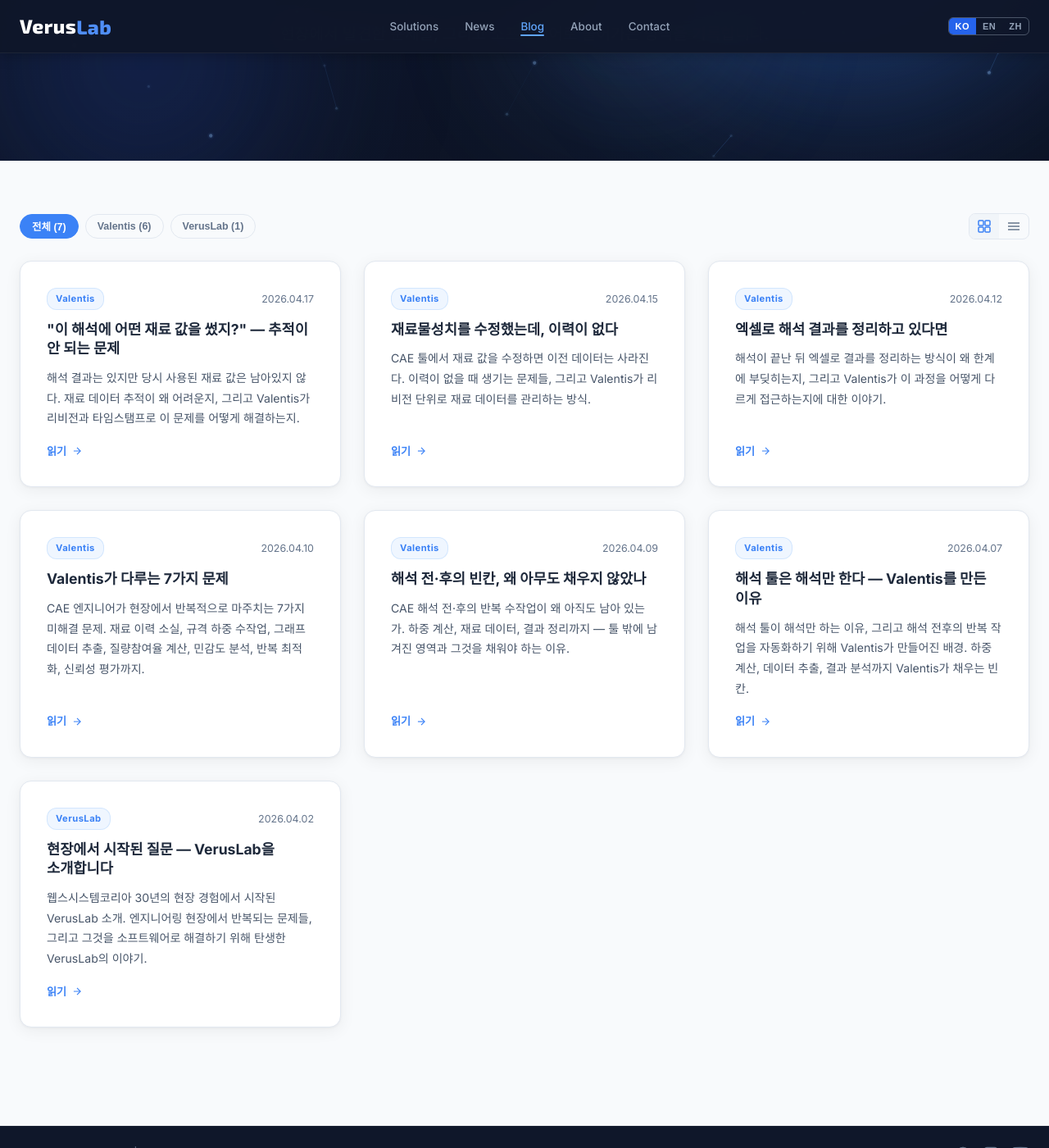
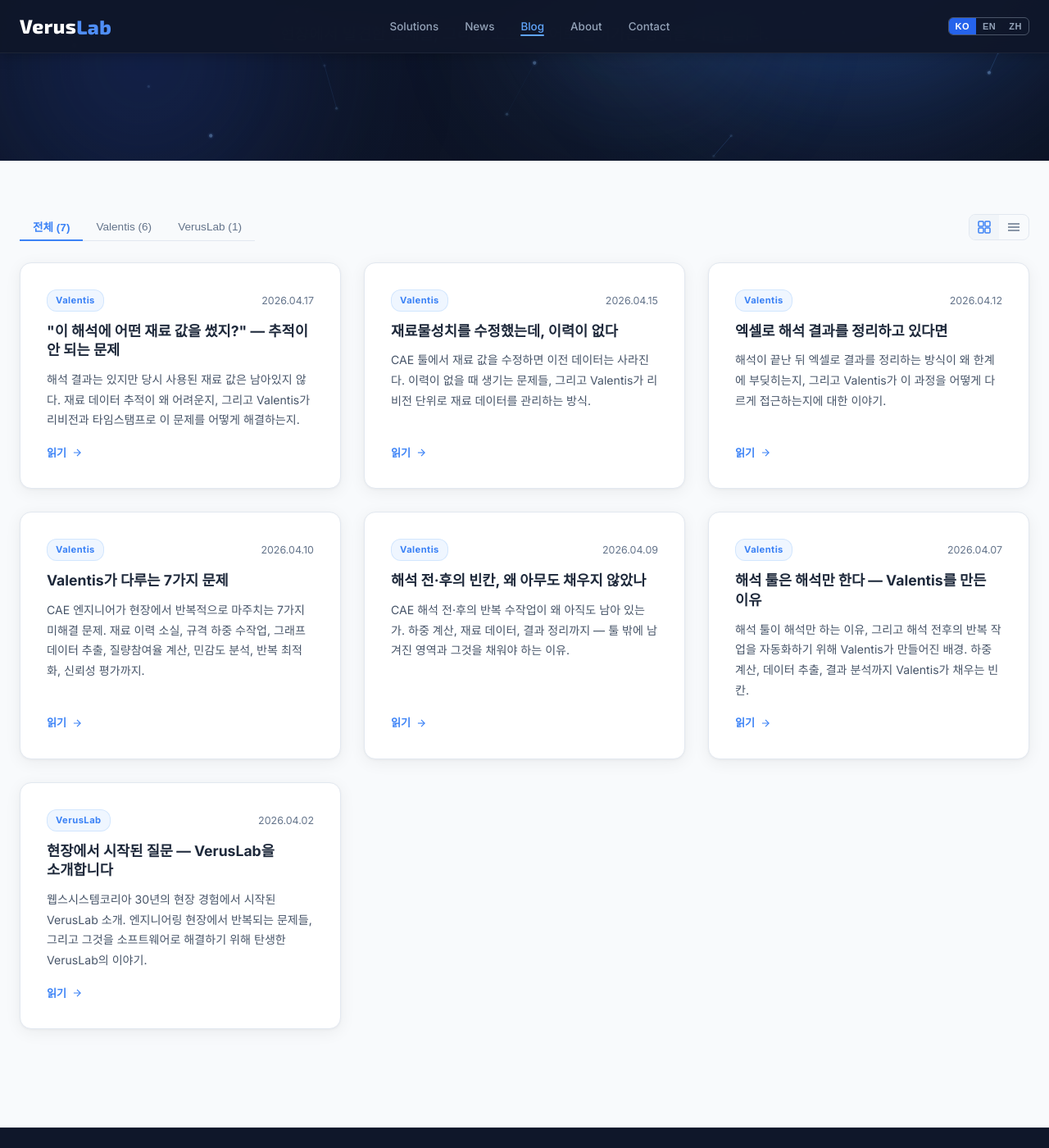
Before and after one commit to VerusLab-KR/Homepage, a Jekyll site: the page built from blog/index.html, in a window 1280 px wide and 1400 px high, scrolled down 324 px. Shown: the whole window at 82% size. Built offline with Jekyll 4.4.1, drawn with Linux system fonts in a browser that asks for light colours.

Commit message:
Restyle category filter: badge → underline tab
Co-Authored-By: Claude Sonnet 4.6 <noreply@anthropic.com>

```diff
--- a/blog/index.html
+++ b/blog/index.html
@@ -123,10 +123,10 @@ img{max-width:100%;display:block}
 
 /* Controls bar */
 .blog-controls{display:flex;align-items:center;justify-content:space-between;gap:16px;flex-wrap:wrap}
-.cat-filter{display:flex;gap:8px;flex-wrap:wrap}
-.cat-btn{background:none;border:1px solid var(--slate-2);border-radius:20px;padding:5px 14px;font-size:.78rem;font-weight:600;color:var(--slate-5);cursor:pointer;transition:all .2s}
-.cat-btn:hover{border-color:var(--blue-400);color:var(--blue-500)}
-.cat-btn.active{background:var(--blue-500);border-color:var(--blue-500);color:#fff}
+.cat-filter{display:flex;gap:0;flex-wrap:wrap;border-bottom:1px solid var(--slate-2)}
+.cat-btn{background:none;border:none;border-bottom:2px solid transparent;margin-bottom:-1px;padding:6px 16px;font-size:.85rem;font-weight:500;color:var(--slate-5);cursor:pointer;transition:all .2s;white-space:nowrap}
+.cat-btn:hover{color:var(--slate-7)}
+.cat-btn.active{color:var(--blue-500);font-weight:700;border-bottom-color:var(--blue-500)}
 
 /* View toggle */
 .view-toggle{display:flex;border:1px solid var(--slate-2);border-radius:8px;overflow:hidden}
```
